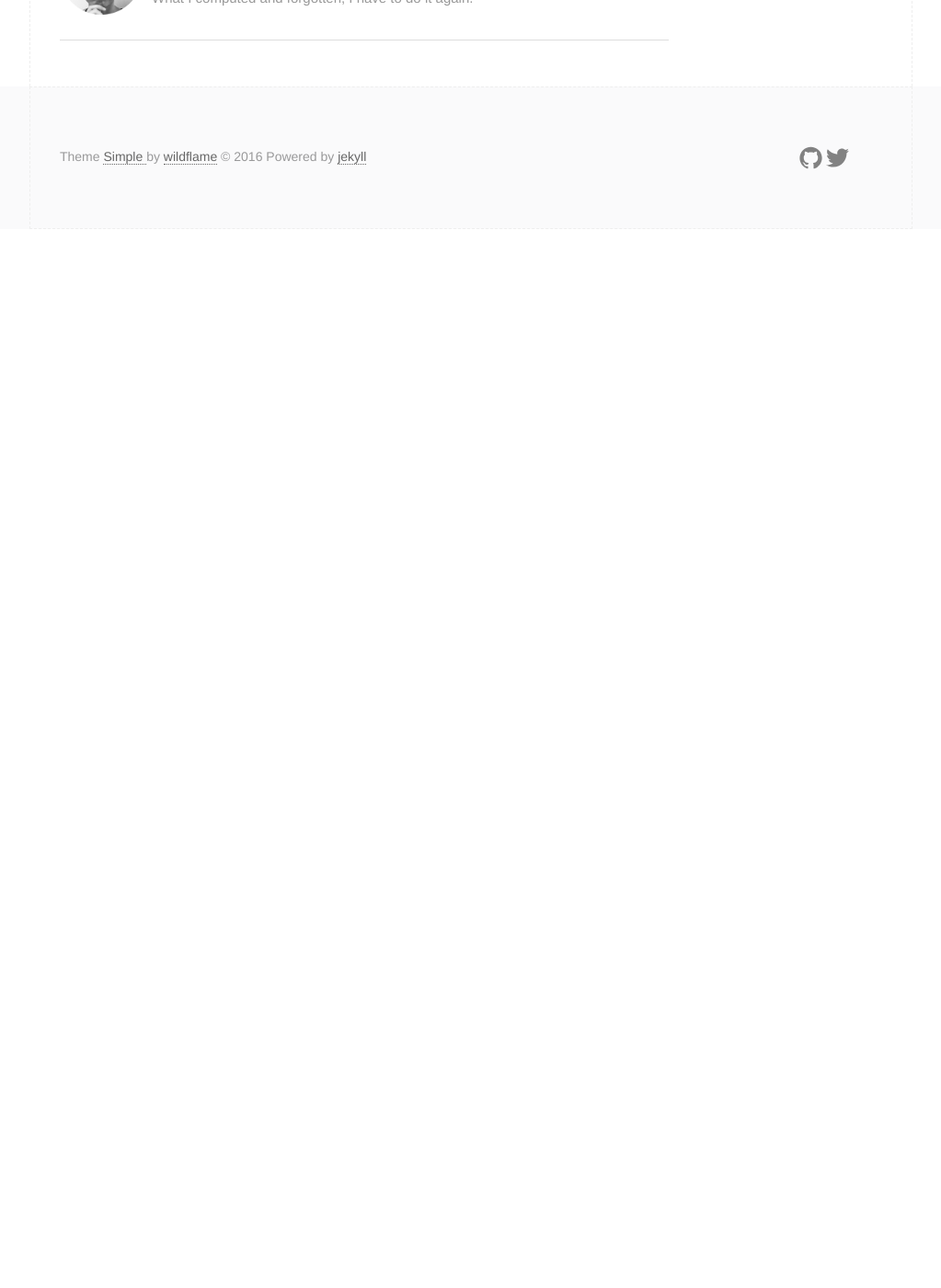
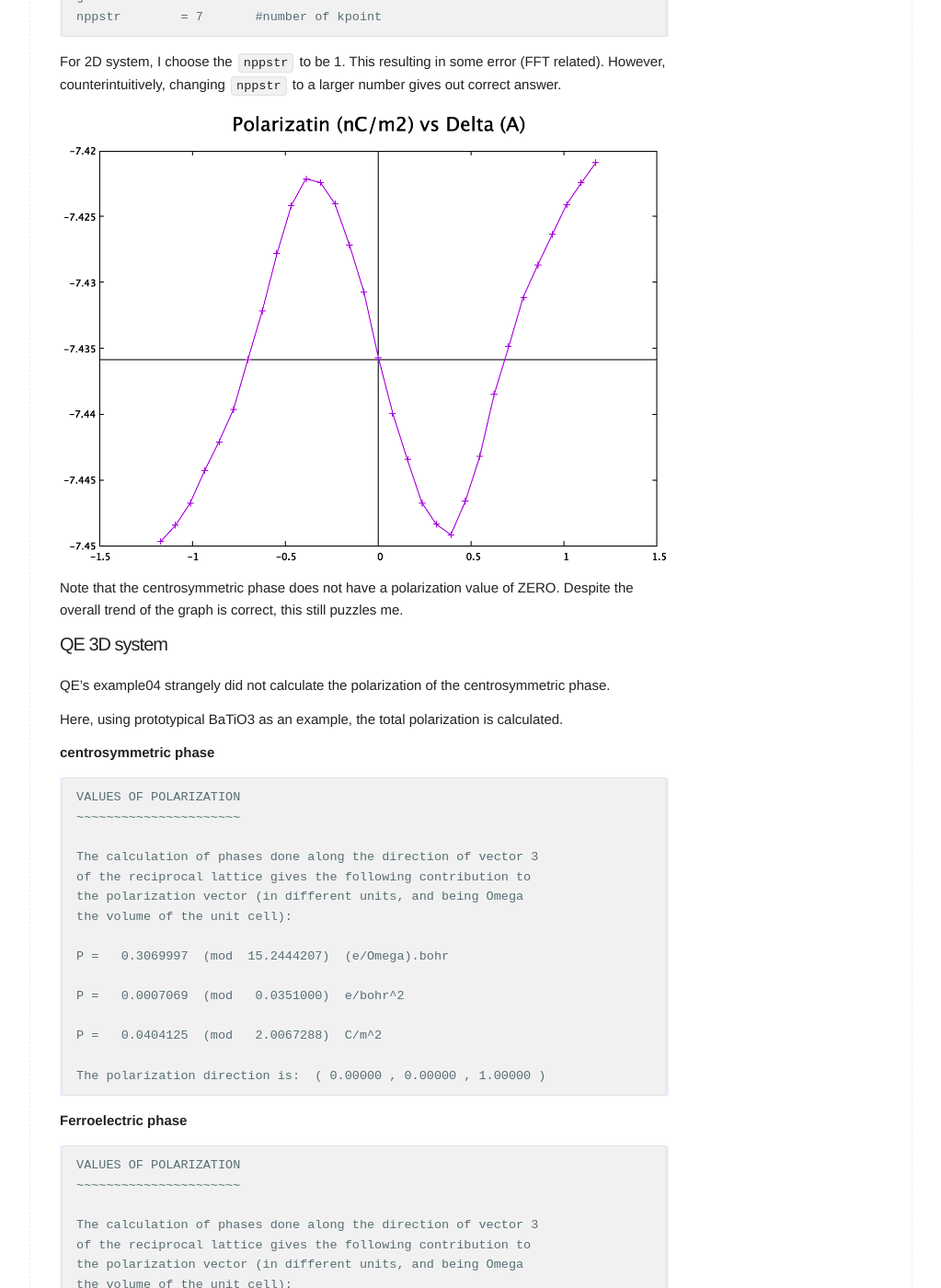
Before and after one commit to Chengcheng-Xiao/Chengcheng-Xiao.github.io, a Jekyll site: the page built from _posts/2019-08-05-Berryphase_Ferroelectricity.md, in a window 1280 px wide and 1400 px high, scrolled down 6350 px. Shown: the whole window at 92% size, without its empty margins (128-1151 px from the left). Built offline with Jekyll 4.4.1, drawn with Linux system fonts in a browser that asks for light colours; formulas are drawn with MathJax 3; before the commit the page ends 6599 px from its top, so only the background shows below that; some of the changed text lies outside the part shown.

Commit message:
2019-08-05-Berryphase_Ferroelectricity_update

````diff
--- a/_posts/2019-08-05-Berryphase_Ferroelectricity.md
+++ b/_posts/2019-08-05-Berryphase_Ferroelectricity.md
@@ -4,7 +4,7 @@ title: Testing Berry phase method in VASP and QE for 2D system
 date: 2019-08-10
 tags: ["Berryphase"]
 categories: DFT
-description:
+description: The VASP and QE both have berry phase module that calculate the electronic polarization automagically. However, their results always seem to be puzzling, especially for low dimensional systems. To get a clear picture of how to these routine performs in 2D systems, I used monolayer NbN sheet as an example, calculating dipole moment using both charge center method and berryphase one. Also, in order to compare with polarization lies within the periodical directions, an prototypical BaTiO3 system was tested using the same routine.
 ---
 The VASP and QE both have berry phase module that calculate the electronic polarization automagically. However, their results always seem to be puzzling, especially for low dimensional systems. To get a clear picture of how to these routine performs in 2D systems, I used monolayer NbN sheet as an example, calculating dipole moment using both charge center method and berryphase one. Also, in order to compare with polarization lies within the periodical directions, an prototypical $$BaTiO_{3}$$ system was tested using the same routine.
 
@@ -122,25 +122,26 @@ As of now, I don't know how to use VASP's berry phase  routine to calculate elec
 
 ----
 
-_**So, what about polarization on the periodical directions?**_
+_**So, what about periodical directions?**_
 
 ----
 
-## 3D system
+## VASP 3D system
 Now lets consider a prototypical $$BaTiO_{3}$$ unitcell:
 
 
 By varying the atomic displacement from the centrosymmetric phase (CENT) to ferroelectric one (FE). VASP produce a series of ionic and electronic contribution to the total dipole moment.
 
-| Image | Ion (elect*A) | Electron (elect*A) |
-|-------|---------------|--------------------|
-| 0 (CENT)    | 0             | 0                  |
-| 1     | -12.01278     | -0.29138           |
-| 2     | -11.92507     | -0.58047           |
-| 3     | -11.83735     | -0.86532           |
-| 4     | -11.74963     | -1.14461           |
-| 5     | -11.66192     | -1.41757           |
-| 6 (FE) | -11.5742      | -1.68399           |
+|   Image  | Ion (elect*A) | Electron (elect*A) |
+|----------|---------------|--------------------|
+| 0 (CENT) | 0             | 0                  |
+| 1        | -12.01278     | -0.29138           |
+| 2        | -11.92507     | -0.58047           |
+| 3        | -11.83735     | -0.86532           |
+| 4        | -11.74963     | -1.14461           |
+| 5        | -11.66192     | -1.41757           |
+| 6 (FE)   | -11.5742      | -1.68399           |
+{: .center}
 
 It is clear that the centrosymmetric one has a wrong ionic contribution to the total polarziation.
 
@@ -172,7 +173,87 @@ where $$Z_j^{ion}$$ is the valence electron number of atom j and $$\tau_j$$ is i
 
 _**So far so good.**_ I am now confident that at least, VASP's berryphase routine works correctly on periodical directions.
 
-
+----
+----
 ## QE berryphase
 
-(*to be continued*)
+### QE 2D systems
+
+QE uses three tag for berryphase calculations.
+
+```
+lberry        = .true.  #switch on berryphase routine
+gdir          = 3       #z axis
+nppstr        = 7       #number of kpoint
+```
+
+For 2D system, I choose the `nppstr` to be 1. This resulting in some error (FFT related). However, counterintuitively, changing `nppstr` to a larger number gives out correct answer.
+
+![]({{site.baseurl}}/assets/img/post_img/2019-08-10-img7.png)
+{: .center}
+
+Note that the centrosymmetric phase does not have a polarization value of ZERO. Despite the overall trend of the graph is correct, this still puzzles me.
+
+### QE 3D system
+
+QE's example04 strangely did not calculate the polarization of the centrosymmetric phase.
+
+Here, using prototypical BaTiO3 as an example, the total polarization is calculated.
+
+**centrosymmetric phase**
+```
+VALUES OF POLARIZATION
+~~~~~~~~~~~~~~~~~~~~~~
+
+The calculation of phases done along the direction of vector 3
+of the reciprocal lattice gives the following contribution to
+the polarization vector (in different units, and being Omega
+the volume of the unit cell):
+
+P =   0.3069997  (mod  15.2444207)  (e/Omega).bohr
+
+P =   0.0007069  (mod   0.0351000)  e/bohr^2
+
+P =   0.0404125  (mod   2.0067288)  C/m^2
+
+The polarization direction is:  ( 0.00000 , 0.00000 , 1.00000 )
+```
+
+**Ferroelectric phase**
+```
+VALUES OF POLARIZATION
+~~~~~~~~~~~~~~~~~~~~~~
+
+The calculation of phases done along the direction of vector 3
+of the reciprocal lattice gives the following contribution to
+the polarization vector (in different units, and being Omega
+the volume of the unit cell):
+
+P =   2.4138432  (mod  15.2444207)  (e/Omega).bohr
+
+P =   0.0055578  (mod   0.0351000)  e/bohr^2
+
+P =   0.3177509  (mod   2.0067288)  C/m^2
+
+The polarization direction is:  ( 0.00000 , 0.00000 , 1.00000 )
+```
+
+Total polairzation  =  0.3177509-0.0404125 = 0.277 C/m2
+(Note that I forgot to add dipole correction to the QE calculations, but it did not hurt the final result much.)
+
+Almost identical to the VASP and experimental value.
+
+**Result**: QE can be used to calculate total polarization on both periodical and non-periodical directions.
+
+----
+
+## Input
+
+I've put all input file in a zip file for download: [Excel data],[VASP], [QE].
+
+[Excel data]:{{site.baseurl}}/assets/other/2019-08-05-2019-08-05-Berryphase_NbN.zip
+
+
+[VASP]:{{site.baseurl}}/assets/other/2019-08-05-Berryphase_VASP.zip
+
+[QE]:{{site.baseurl}}/assets/other/2019-08-05-Berryphase_QE.zip
````
Also changed, not shown: other parts of _posts/2019-08-05-Berryphase_Ferroelectricity.md (+3 -3 lines), assets/img/post_img/2019-08-10-img6.png, assets/img/post_img/2019-08-10-img7.png (added), 6 other files.
